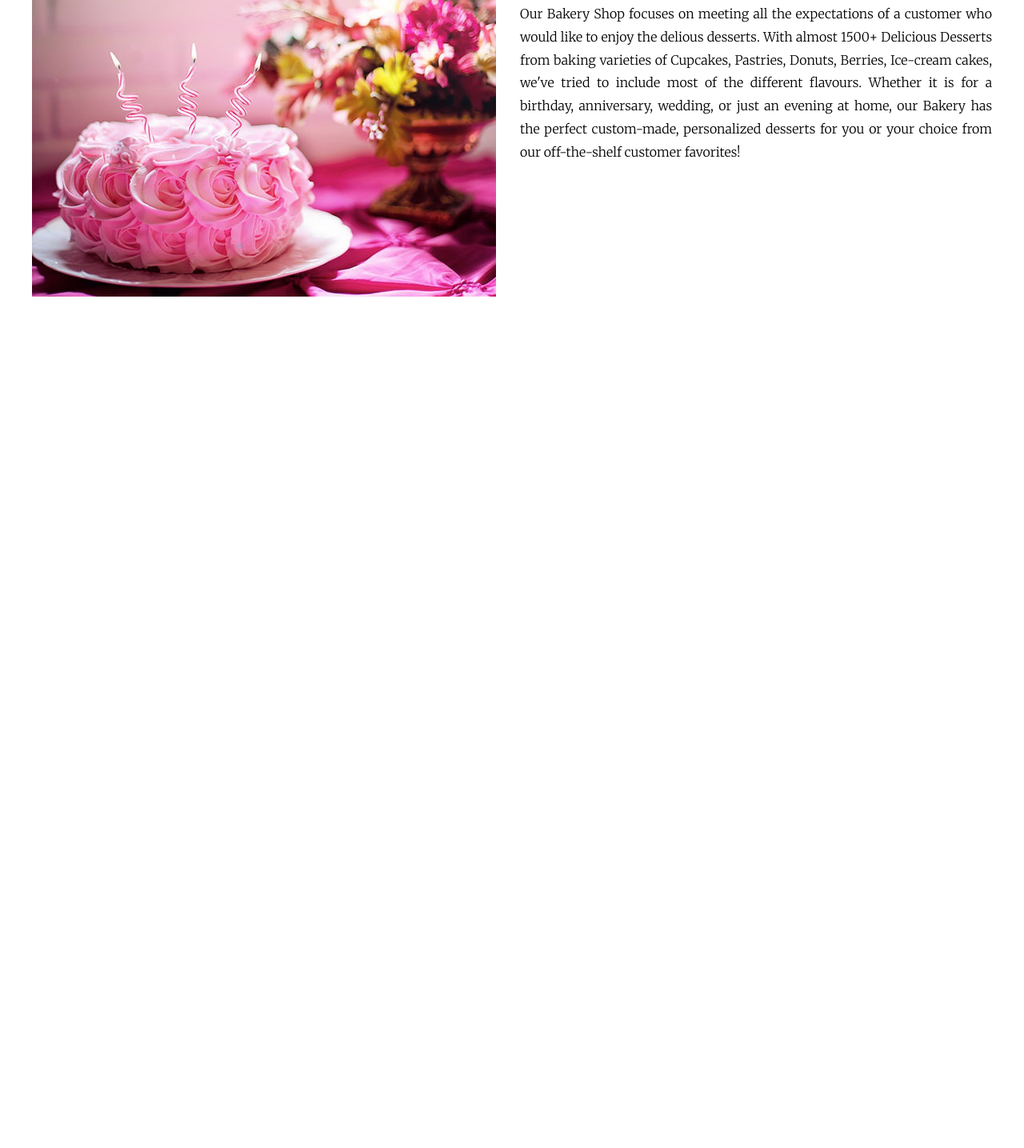
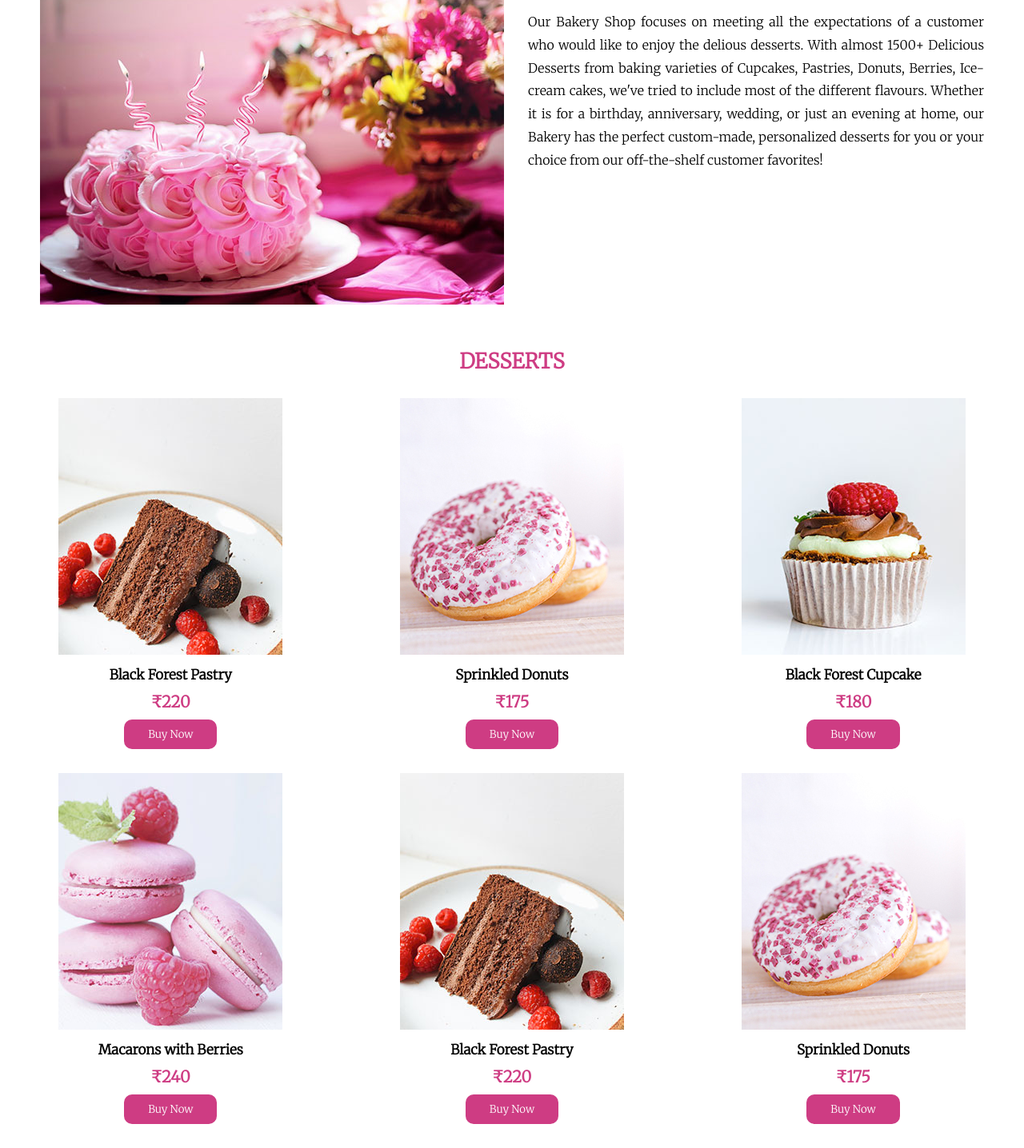
Before and after one commit to vandanacr538/Session-11, a plain HTML site: page index.html in a window 1280 px wide. Shown: the part 1020-2456 px from the top of the page at 80% size. Before the commit the page ends 1395 px from the top, so only its background shows below. Drawn offline with Linux system fonts and the light colour scheme.

Commit message:
Products section code

```diff
--- a/CSS/style.css
+++ b/CSS/style.css
@@ -114,7 +114,7 @@ header{
     100%{left: -400%;}
 }
 .aboutpage{
-    margin: 40px;
+    margin: 50px;
 }
 h1.headings{
     color: #ce3c83;
@@ -132,3 +132,41 @@ h1.headings{
     text-align: justify;
     line-height: 1.8;
 }
+.products{
+    padding-top: 50px;
+    clear: both;
+}
+.prod-container{
+    padding-top: 30px;
+    display: flex;
+    flex-wrap: wrap;
+    text-align: center;
+}
+.prod-flex{
+    flex-basis: 33.33%;
+}
+.prod-heading{
+    font-size: 17px;
+    padding-top: 10px;
+}
+.prod-price{
+    font-size: 20px;
+    color: #ce3c83;
+    font-weight: bold;
+    padding-top: 10px;
+}
+.prod-button{
+    padding: 10px 30px;
+    margin-top: 10px;
+    margin-bottom: 30px;
+    background-color: #ce3c83;
+    color: #ffffff;
+    border: none;
+    cursor: pointer;
+    border-radius: 10px;
+}
+.prod-button:hover{
+    color: #000000;
+    background-color: #eeebeb;
+    border: 1px solid #ce3c83;
+}
--- a/index.html
+++ b/index.html
@@ -64,5 +64,46 @@
                 <p>Our Bakery Shop focuses on meeting all the expectations of a customer who would like to enjoy the delious desserts. With almost 1500+ Delicious Desserts  from baking varieties of Cupcakes, Pastries, Donuts, Berries, Ice-cream cakes, we've tried to include most of the different flavours. Whether it is for a birthday, anniversary, wedding, or just an evening at home, our Bakery has the perfect custom-made, personalized desserts for you or your choice from our off-the-shelf customer favorites!</p>
             </div>
         </div>
+        <div class="products" id="desserts">
+            <h1 class="headings">Desserts</h1>
+            <div class="prod-container">
+                <div class="prod-flex">
+                    <img src="images/cake-item1.jpg" alt="Black Forest Pastry">
+                    <h5 class="prod-heading">Black Forest Pastry</h5>
+                    <p class="prod-price">₹220</p>
+                    <button class="prod-button">Buy Now</button>
+                </div>
+                <div class="prod-flex">
+                    <img src="images/cake-item2.jpg" alt="Sprinkled Donuts">
+                    <h5 class="prod-heading">Sprinkled Donuts</h5>
+                    <p class="prod-price">₹175</p>
+                    <button class="prod-button">Buy Now</button>
+                </div>
+                <div class="prod-flex">
+                    <img src="images/cake-item3.jpg" alt="Black Forest Cupcake">
+                    <h5 class="prod-heading">Black Forest Cupcake</h5>
+                    <p class="prod-price">₹180</p>
+                    <button class="prod-button">Buy Now</button>
+                </div>
+                <div class="prod-flex">
+                    <img src="images/cake-item4.jpg" alt="Macarons with Berries">
+                    <h5 class="prod-heading">Macarons with Berries</h5>
+                    <p class="prod-price">₹240</p>
+                    <button class="prod-button">Buy Now</button>
+                </div>
+                <div class="prod-flex">
+                    <img src="images/cake-item1.jpg" alt="Black Forest Pastry">
+                    <h5 class="prod-heading">Black Forest Pastry</h5>
+                    <p class="prod-price">₹220</p>
+                    <button class="prod-button">Buy Now</button>
+                </div>
+                <div class="prod-flex">
+                    <img src="images/cake-item2.jpg" alt="Sprinkled Donuts">
+                    <h5 class="prod-heading">Sprinkled Donuts</h5>
+                    <p class="prod-price">₹175</p>
+                    <button class="prod-button">Buy Now</button>
+                </div>
+            </div>
+        </div>
     </body>
 </html>
```
